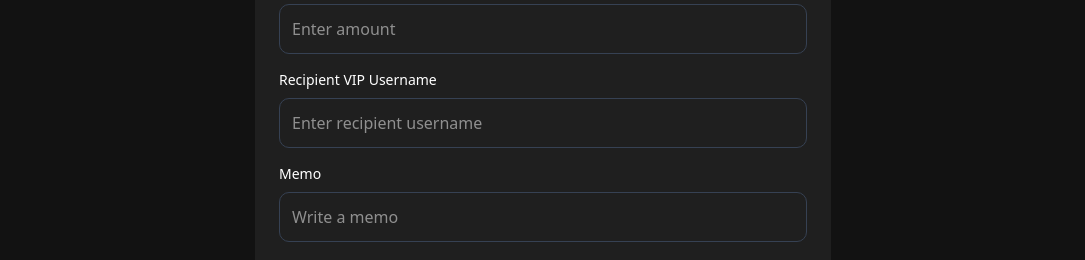
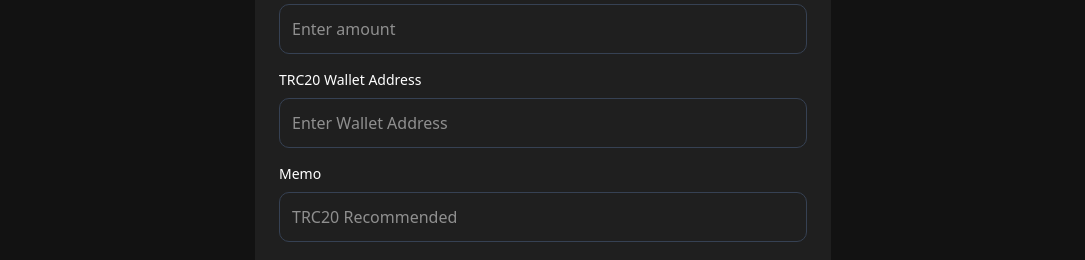
Before and after one commit to TanveerShahriar/crypto-app, a Next.js app: page /dashboard in a window 1280 px wide. Shown: the part 540-800 px from the top of the page, without its empty margins (97-1182 px from the left). Built offline with nearby package versions, Linux system fonts and the light colour scheme.

Commit message:
dashboard toggle

```diff
--- a/src/app/dashboard/page.tsx
+++ b/src/app/dashboard/page.tsx
@@ -85,24 +85,24 @@ const Dashboard = () => {
 					</div>
 					<div className="mb-4">
 						<label className="block text-sm mb-2">
-							Recipient VIP Username
+							{isVipTransferEnabled ? "Recipient VIP Username" : "TRC20 Wallet Address"}
 						</label>
 						<input
 							type="text"
 							value={username}
 							onChange={(e) => setUsername(e.target.value)}
 							className="w-full p-3 bg-transparent border border-gray-700 text-white rounded-lg"
-							placeholder="Enter recipient username"
+							placeholder={isVipTransferEnabled ? "Enter recipient username" : "Enter Wallet Address"}
 						/>
 					</div>
 					<div className="mb-4">
-						<label className="block text-sm mb-2">Memo</label>
+						<label className="block text-sm mb-2">{isVipTransferEnabled ? "Network" : "Memo"}</label>
 						<input
 							type="text"
 							value={memo}
 							onChange={(e) => setMemo(e.target.value)}
 							className="w-full p-3 bg-transparent border border-gray-700 text-white rounded-lg"
-							placeholder="Write a memo"
+							placeholder={isVipTransferEnabled ? "Write" : "TRC20 Recommended"}
 						/>
 					</div>
 					<div className="flex justify-between mt-6">
```
